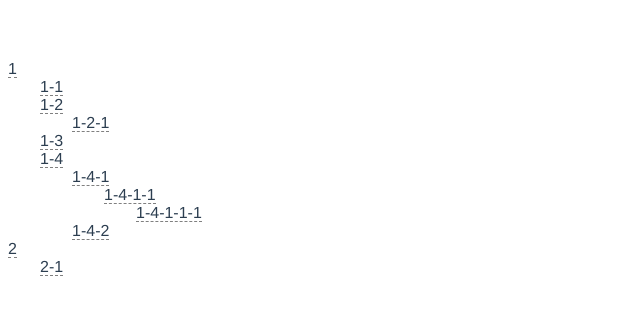
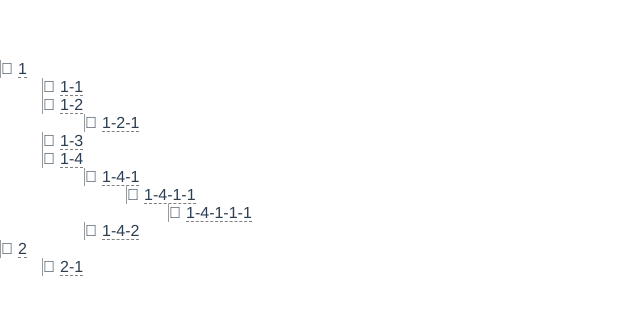
Before and after one commit to wuyuedefeng/vue-sortable-tree, a Vue app in the folder example/: page /#/ in a window 1280 px wide. Shown: the top 314 px of the page, without its empty margins (0-640 px from the left). Built offline with nearby package versions, Linux system fonts and the light colour scheme.

Commit message:
add scss support

```diff
--- a/example/src/components/SortableTree.vue
+++ b/example/src/components/SortableTree.vue
@@ -2,9 +2,11 @@
   <div>
     <div v-for="item in data">
       <sortable-tree-item :item="item" :attr="attr" :dragInfo="dragInfo">
+        <div class="sortable-tree-item" :class="{'left-border': item.children && item.children.length}">
           <span>{{item[attr]}}</span>
-        <div class="sortable-tree-children">
+          <div class="sortable-tree-item-children">
             <sortable-tree :data="item.children" v-if="item.children && item.children.length"></sortable-tree>
+          </div>
         </div>
       </sortable-tree-item>
     </div>
@@ -45,18 +47,27 @@ export default {
 }
 </script>
 
-<style scoped>
-.sortable-tree {
+<style lang="scss" scoped>
+.sortable-tree-item {
+  position: relative;
   display: list-item;
   list-style: none;
+  padding-left: 10px;
+
+  &:before {
+    border-left: 1px solid #999;
+    content: '\f147';
+    position: absolute;
+    left: -8px;
   }
 
-.sortable-tree > span {
+  & > span {
     border-bottom: 1px dashed grey;
   }
 
-.sortable-tree .sortable-tree-children {
+  .sortable-tree-item-children {
     margin-left: 2em;
+  }
 }
 
 </style>
--- a/example/src/components/SortableTreeItem.vue
+++ b/example/src/components/SortableTreeItem.vue
@@ -1,5 +1,5 @@
 <template>
-  <div class="sortable-tree" :draggable="item[attr]" @dragstart.stop="dragStart(item, $event)" @dragover.prevent @drop.stop="drop" @dragend.stop.prevent="dragEnd">
+  <div class="sortable-tree-item-drag" :draggable="item[attr]" @dragstart.stop="dragStart(item, $event)" @dragover.prevent @drop.stop="drop" @dragend.stop.prevent="dragEnd">
     <slot :item="item"></slot>
   </div>
 </template>
@@ -21,7 +21,7 @@ export default {
     },
     // 在ondragover中一定要执行preventDefault()，否则ondrop事件不会被触发。
     drop (event) { // 目标元素
-      console.log(this.dragObj, event.target, this.item)
+//      console.log(this.dragObj, event.target, this.item)
     },
     dragEnd () {
     }
```
Also changed, not shown: example/package.json (+17 -15 lines). Lines whose indentation alone changed are shown as unchanged.
